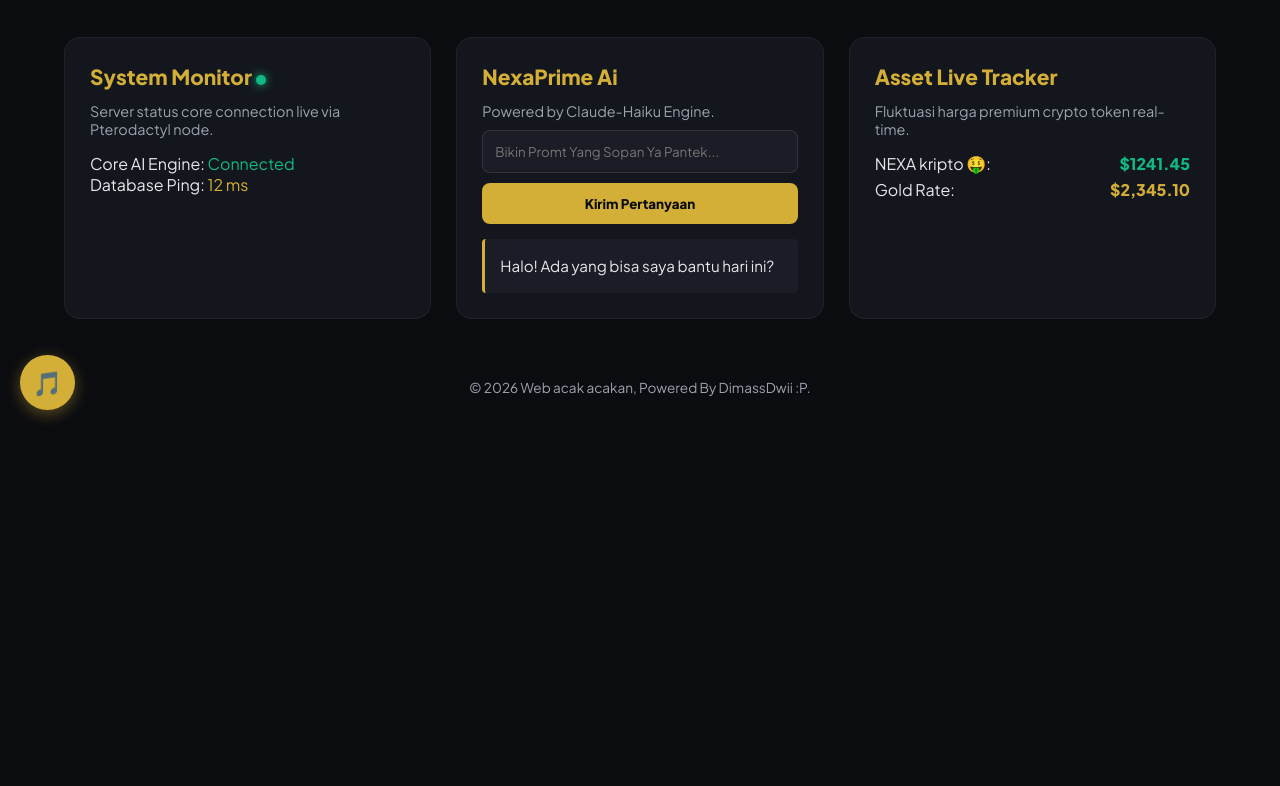
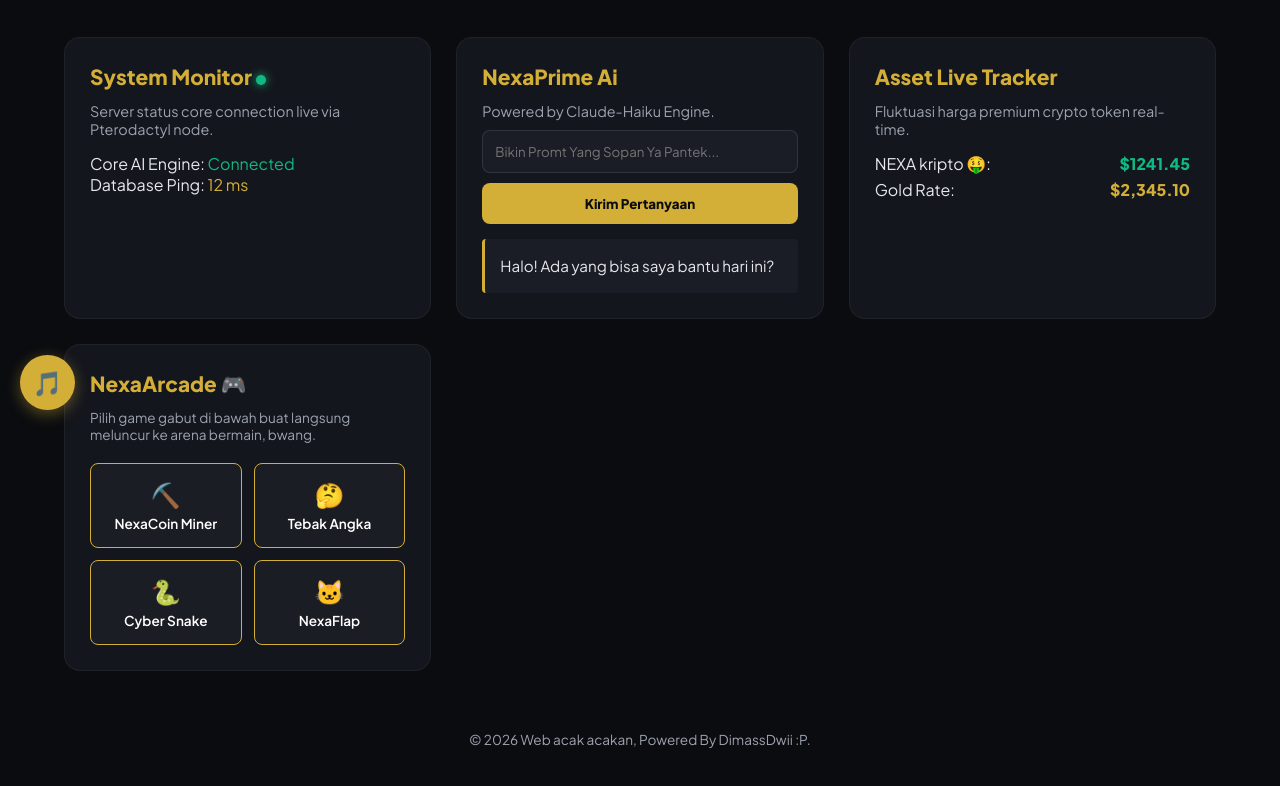
Before and after one commit to DimassDwiiorg/gabut, a website: page public/index.html in a window 1280 px wide. Shown: the part 370-1156 px from the top of the page. Before the commit the page ends 816 px from the top, so only its background shows below. Drawn offline with Linux system fonts and the light colour scheme; no server answers.

Commit message:
Update index.html

```diff
--- a/public/index.html
+++ b/public/index.html
@@ -414,6 +414,48 @@
                 </div>
             </div>
         </div>
+
+                <!-- FITUR 5: NexaArcade Hub (Pindah Halaman) -->
+        <div class="card">
+            <h3>NexaArcade 🎮</h3>
+            <p style="color: var(--text-muted); font-size: 0.85rem; margin-bottom: 20px;">Pilih game gabut di bawah buat langsung meluncur ke arena bermain, bwang.</p>
+
+            <!-- Daftar Game Grid -->
+            <div style="display: grid; grid-template-columns: 1fr 1fr; gap: 12px;">
+                <!-- Game 1 -->
+                <a href="miner.html" style="text-decoration: none;">
+                    <div style="background: rgba(255,255,255,0.03); border: 1px solid var(--prime-gold); border-radius: 8px; padding: 15px 10px; text-align: center; transition: all 0.2s;" onmouseover="this.style.background='rgba(214,175,55,0.1)'" onmouseout="this.style.background='rgba(255,255,255,0.03)'">
+                        <span style="font-size: 1.5rem; display: block; margin-bottom: 5px;">⛏️</span>
+                        <span style="color: #fff; font-size: 0.85rem; font-weight: 600; display: block;">NexaCoin Miner</span>
+                    </div>
+                </a>
+
+                <!-- Game 2 -->
+                <a href="guess.html" style="text-decoration: none;">
+                    <div style="background: rgba(255,255,255,0.03); border: 1px solid var(--prime-gold); border-radius: 8px; padding: 15px 10px; text-align: center; transition: all 0.2s;" onmouseover="this.style.background='rgba(214,175,55,0.1)'" onmouseout="this.style.background='rgba(255,255,255,0.03)'">
+                        <span style="font-size: 1.5rem; display: block; margin-bottom: 5px;">🤔</span>
+                        <span style="color: #fff; font-size: 0.85rem; font-weight: 600; display: block;">Tebak Angka</span>
+                    </div>
+                </a>
+
+                <!-- Game 3 -->
+                <a href="snake.html" style="text-decoration: none;">
+                    <div style="background: rgba(255,255,255,0.03); border: 1px solid var(--prime-gold); border-radius: 8px; padding: 15px 10px; text-align: center; transition: all 0.2s;" onmouseover="this.style.background='rgba(214,175,55,0.1)'" onmouseout="this.style.background='rgba(255,255,255,0.03)'">
+                        <span style="font-size: 1.5rem; display: block; margin-bottom: 5px;">🐍</span>
+                        <span style="color: #fff; font-size: 0.85rem; font-weight: 600; display: block;">Cyber Snake</span>
+                    </div>
+                </a>
+
+                <!-- Game 4 -->
+                <a href="flap.html" style="text-decoration: none;">
+                    <div style="background: rgba(255,255,255,0.03); border: 1px solid var(--prime-gold); border-radius: 8px; padding: 15px 10px; text-align: center; transition: all 0.2s;" onmouseover="this.style.background='rgba(214,175,55,0.1)'" onmouseout="this.style.background='rgba(255,255,255,0.03)'">
+                        <span style="font-size: 1.5rem; display: block; margin-bottom: 5px;">🐱</span>
+                        <span style="color: #fff; font-size: 0.85rem; font-weight: 600; display: block;">NexaFlap</span>
+                    </div>
+                </a>
+            </div>
+        </div>
+
     </div>
 
     <footer>
```
